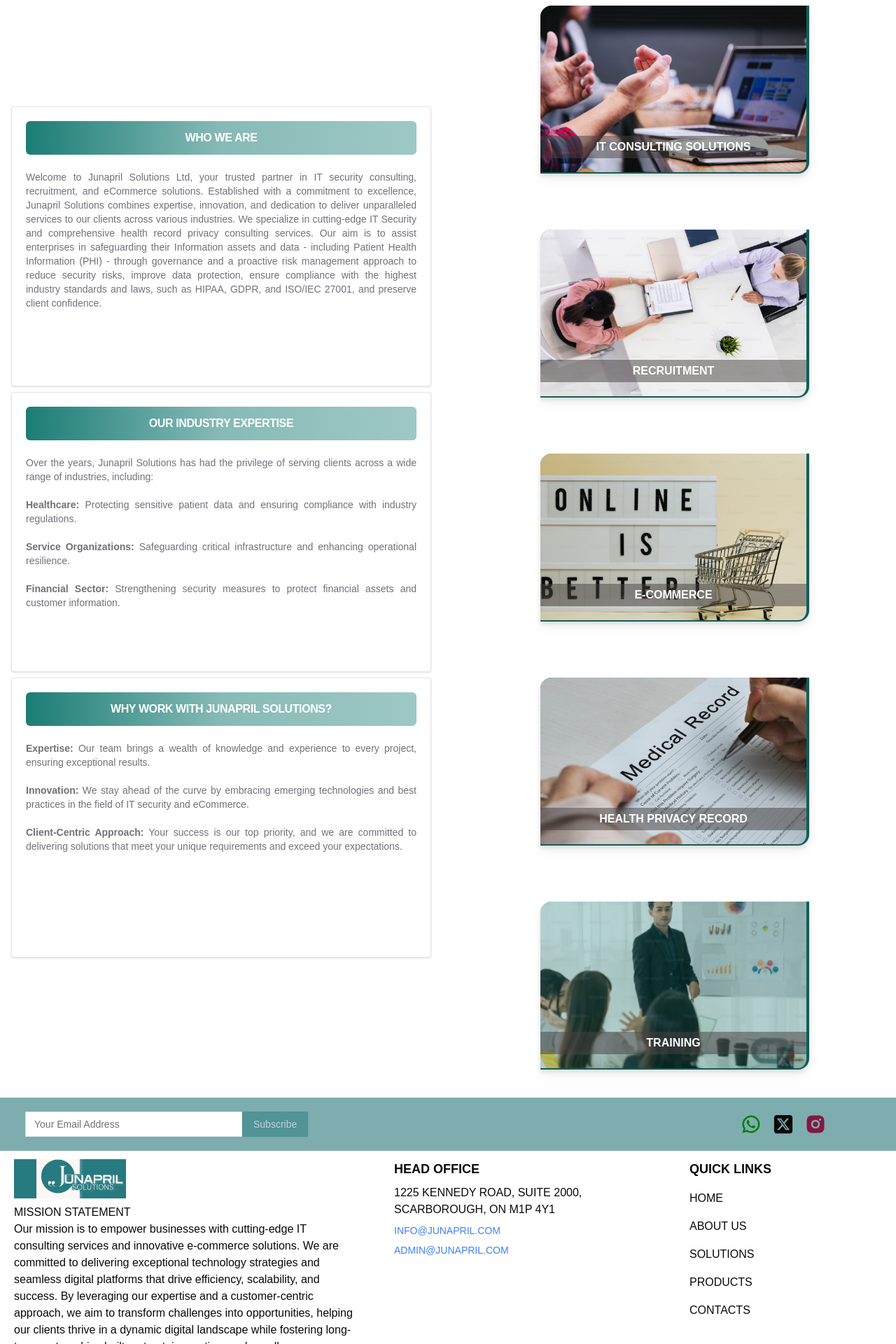
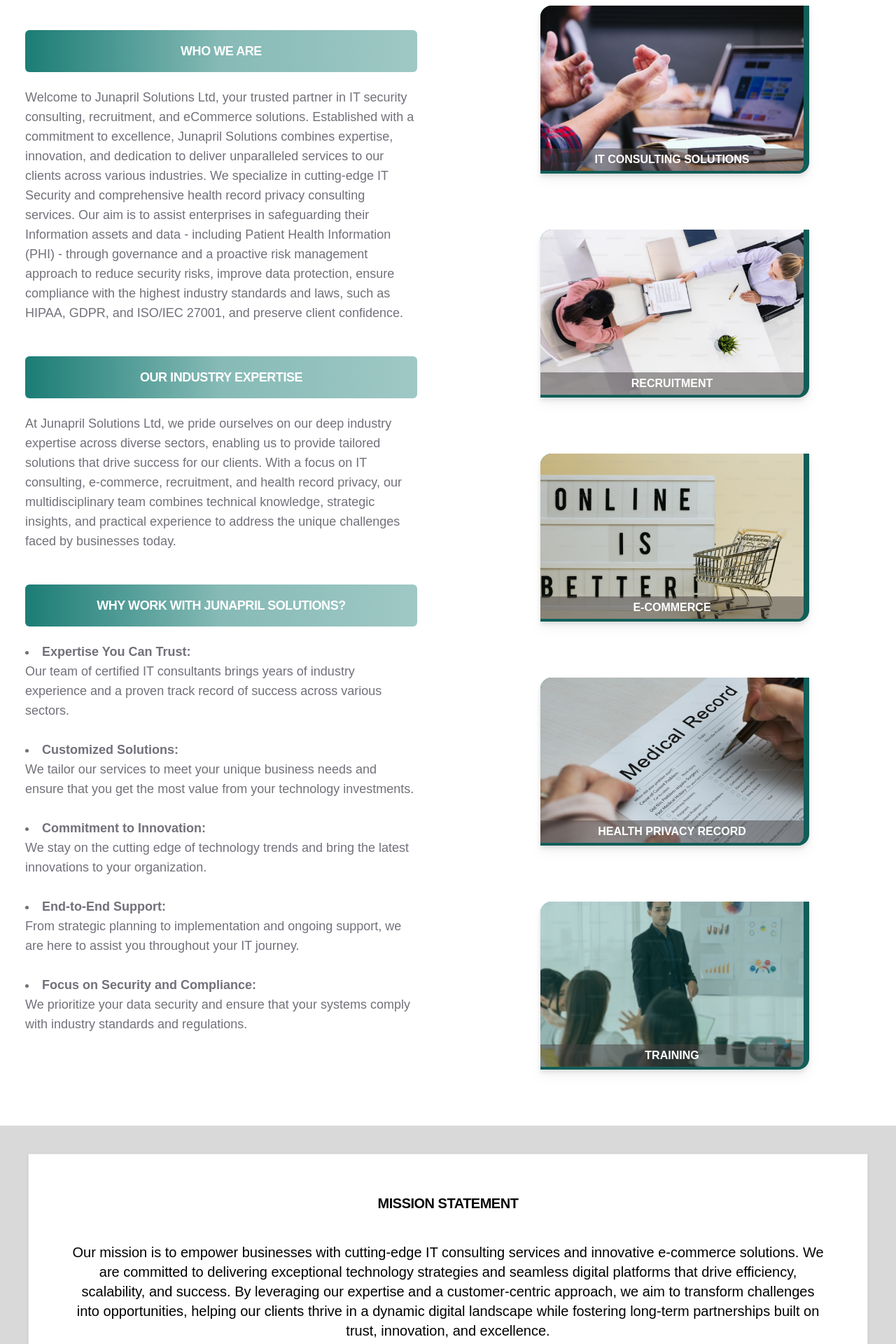
Before and after one commit to PraktyDev/junapril, a Next.js app: page /about in a window 1280 px wide. Shown: the part 880-2800 px from the top of the page at 70% size. Built offline with nearby package versions, Linux system fonts and the light colour scheme.

Commit message:
altered some text and styling in home, about and contact pages

```diff
--- a/src/app/about/page.js
+++ b/src/app/about/page.js
@@ -12,6 +12,7 @@
 
 const page = () => {
   return (
+    <>
     <section className="flex flex-col justify-center gap-4">
       <div className="relative flex items-center justify-between w-full h-screen bg-[url('/images/aboutheroimg.png')] bg-no-repeat">
         <div className="bg-black opacity-20 w-full h-screen absolute top-0"></div>
@@ -39,19 +40,27 @@
             title="WHO WE ARE"
             desc="Welcome to Junapril Solutions Ltd, your trusted partner in IT security consulting, recruitment, and  eCommerce solutions. Established with a commitment to excellence,  Junapril Solutions combines expertise, innovation, and dedication to  deliver unparalleled services to our clients across various industries. We specialize in cutting-edge IT Security and comprehensive health record privacy consulting services. Our aim is to assist enterprises in safeguarding their Information assets and data -  including Patient Health Information (PHI) - through governance and a proactive risk management approach to reduce security risks, improve data protection, ensure compliance with the highest industry standards and laws, such as HIPAA, GDPR, and ISO/IEC 27001, and preserve client confidence."
           />
-            <Card className='flex flex-col justify-between h-auto laptop:h-[400px] rounded-sm'>
+            <Card className='flex flex-col justify-between h-auto rounded-sm border-none shadow-none'>
                 <CardHeader className='flex flex-col gap-4'>
-                    <CardTitle className='text-center text-white uppercase py-4 bg-gradient-to-r from-teal-700/95 via-teal-700/50 to-teal-700/40 rounded-md'>Our Industry Expertise</CardTitle>
-                    <CardDescription className='text-justify'>
-                    Over the years, Junapril Solutions has had the privilege of serving clients across a wide range of industries, including:<br /><br /><span className='font-semibold'>Healthcare:</span> Protecting sensitive patient data and ensuring compliance with industry regulations.<br /><br /><span className='font-semibold'>Service Organizations:</span> Safeguarding critical infrastructure and enhancing operational resilience.<br /><br /><span className='font-semibold'>Financial Sector: </span>Strengthening security measures to protect financial assets and customer information.
+                    <CardTitle className='text-center text-base laptop:text-lg text-white uppercase py-4 bg-gradient-to-r from-teal-700/95 via-teal-700/50 to-teal-700/40 rounded-md'>Our Industry Expertise</CardTitle>
+                    <CardDescription className='text-left text-base laptop:text-lg'>
+                     At Junapril Solutions Ltd, we pride ourselves on our deep industry expertise across diverse sectors, enabling us to provide tailored solutions that drive success for our clients. With a focus on IT consulting, e-commerce, recruitment, and health record privacy, our multidisciplinary team combines technical knowledge, strategic insights, and practical experience to address the unique challenges faced by businesses today.
                     </CardDescription>
                 </CardHeader>
             </Card>
-            <Card className='flex flex-col justify-between h-auto laptop:h-[400px] rounded-sm'>
+            <Card className='flex flex-col justify-between h-auto rounded-sm border-none shadow-none'>
                 <CardHeader className='flex flex-col gap-4'>
-                    <CardTitle className='text-center text-white uppercase py-4 bg-gradient-to-r from-teal-700/95 via-teal-700/50 to-teal-700/40 rounded-md'>Why Work with Junapril Solutions?</CardTitle>
-                    <CardDescription className='text-justify'>
-                    <span className='font-semibold'>Expertise:</span> Our team brings a wealth of knowledge and experience to every project, ensuring exceptional results.<br /><br /><span className='font-semibold'>Innovation:</span> We stay ahead of the curve by embracing emerging technologies and best practices in the field of IT security and eCommerce.<br /><br /><span className='font-semibold'>Client-Centric Approach:</span> Your success is our top priority, and we are committed to delivering  solutions that meet your unique requirements and exceed your  expectations.
+                    <CardTitle className='text-center text-base laptop:text-lg text-white uppercase py-4 bg-gradient-to-r from-teal-700/95 via-teal-700/50 to-teal-700/40 rounded-md'>Why Work with Junapril Solutions?</CardTitle>
+                    <CardDescription className='text-left text-base laptop:text-lg'>
+                    <li className='font-semibold'>Expertise You Can Trust:</li> Our team of certified IT consultants brings years of industry experience and a proven track record of success across various sectors.
+                    <br /><br />
+                    <li className='font-semibold'>Customized Solutions:</li> We tailor our services to meet your unique business needs and ensure that you get the most value from your technology investments.
+                    <br /><br />
+                    <li className='font-semibold'>Commitment to Innovation:</li> We stay on the cutting edge of technology trends and bring the latest innovations to your organization.
+                    <br /><br />
+                    <li className='font-semibold'>End-to-End Support:</li> From strategic planning to implementation and ongoing support, we are here to assist you throughout your IT journey.
+                    <br /><br />
+                    <li className='font-semibold'>Focus on Security and Compliance:</li> We prioritize your data security and ensure that your systems comply with industry standards and regulations.
                     </CardDescription>
                 </CardHeader>
             </Card>
@@ -66,6 +75,18 @@
         </div>
       </div>
     </section>
+
+    <section className="bg-[#D9D9D9] p-5 laptop:p-10 mt-20">
+      <Card className='w-full laptop:px-10 py-4 rounded-none'>
+        <CardHeader className='flex flex-col gap-4'>
+            <CardTitle className='text-center uppercase text-lg laptop:text-xl laptop:my-5'>Mission Statement</CardTitle>
+            <CardDescription className='text-center text-base laptop:text-xl text-black'>
+             Our mission is to empower businesses with cutting-edge IT consulting services and innovative e-commerce solutions. We are committed to delivering exceptional technology strategies and seamless digital platforms that drive efficiency, scalability, and success. By leveraging our expertise and a customer-centric approach, we aim to transform challenges into opportunities, helping our clients thrive in a dynamic digital landscape while fostering long-term partnerships built on trust, innovation, and excellence.
+            </CardDescription>
+        </CardHeader>
+      </Card>
+    </section>
+    </>
   );
 };
 
--- a/src/app/contact/page.js
+++ b/src/app/contact/page.js
@@ -33,7 +33,7 @@
           <CardHeader className='flex flex-col items-center justify-center text-white'>
               <p className="flex items-center justify-center rounded-full p-3 bg-[#044B50]"><MapPin size={36} /></p>
               <CardTitle className='text-center font-semibold text-xl'>Location</CardTitle>
-              <CardDescription className='font-light text-center text-blue-100'>1225 Kennedy Road, Suite 2000, Scarborough, ON M1P 4Y1, Canada</CardDescription>
+              <CardDescription className='font-light text-center text-blue-100'>1225 Kennedy Road, Suite 2000, Scarborough, ON M1P 4Y1</CardDescription>
           </CardHeader>
         </Card>
 
@@ -42,9 +42,9 @@
               <p className="flex items-center justify-center rounded-full p-3 bg-[#044B50]"><InboxIcon size={36} /></p>
               <CardTitle className='text-center font-semibold text-xl'>Email</CardTitle>
               <CardDescription className='font-light text-center'>
-                <Link className='text-blue-100 hover:text-blue-50' href='malto:info@junapril.com'>info@junapril.com</Link>
+                <Link className='text-blue-100 hover:text-blue-50' href='malto:info@junapril.com'>Info@junapril.com</Link>
                 <br />
-                <Link className='text-blue-100 hover:text-blue-50' href='malto:admin@junapril.com'>admin@junapril.com</Link>
+                <Link className='text-blue-100 hover:text-blue-50' href='malto:admin@junapril.com'>Admin@junapril.com</Link>
               </CardDescription>
           </CardHeader>
         </Card>
--- a/src/app/page.js
+++ b/src/app/page.js
@@ -61,20 +61,20 @@
         </div>
 
         <div className='z-10 laptop:ml-5 flex flex-col w-[450px] tablet:w-[500px] space-y-8'>
-          <ServiceLinks title='IT CONSULTING' content='We understand the critical importance of safeguarding your digital assets and protecting your organization from cyber threats.Our team of experienced security professionals offers comprehensive consulting services to assess, design, and implement robust cybersecurity strategies tailored to your unique business needs.' />
-          <ServiceLinks title='RECRUITMENT' content='Finding the right talent is essential for the success of any organization. With our extensive network and industry expertise, Junapril Solutions specializes in recruiting top-tier IT security professionals who possess the skills and expertise needed to drive your organization forward.' />
-          <ServiceLinks title='TRAINING' content="Stay ahead of the curve with our cutting-edge training programs designed to empower your team with the knowledge and skills necessary to navigate today's complex IT security landscape. From cybersecurity fundamentals to advanced threat detection techniques, our training courses are tailored to address the specific needs of your organization." />
-          <ServiceLinks title='E-COMMERCE SOLUTION' content="In an increasingly digital world, eCommerce has become essential for businesses looking to expand their reach and increase revenue. Junapril Solutions offers comprehensive eCommerce solutions, including website development, payment gateway integration, and digital marketing services, to help you establish and grow your online presence." />
-          <ServiceLinks title='HEALTH RECORD PRIVACY' content={`Healthcare: Protecting sensitive patient data and ensuring compliance with industry regulations. 1. HIPAA (Health Insurance Portability and Accountability Act) 2. HITECH (Health Information Technology for Economic and Clinical Health) Act. Consultants help implement policies, procedures, and training to safeguard PHI, manage breaches, and ensure compliance.`}  />
+          <ServiceLinks title='IT CONSULTING' content='At Junapril Solutions Ltd, we understand that technology is the backbone of your business. Our IT consulting services are designed to help you harness the power of technology to drive efficiency, innovation, and growth. Whether you are looking to optimize your current infrastructure, implement new solutions, or safeguard your digital assets, our team of experts is here to guide you every step of the way.' />
+          <ServiceLinks title='RECRUITMENT' content='Our recruitment solutions are built on a foundation of industry knowledge and a keen understanding of workforce dynamics. We specialize in connecting organizations with top talent across various fields, including technology, healthcare, and finance.' />
+          <ServiceLinks title='TRAINING' content="In an ever-evolving technological landscape, continuous learning and development are crucial for organizations looking to stay competitive and secure. At Junapril Solutions Ltd, we offer comprehensive IT Training Services designed to equip your team with the knowledge and skills necessary to navigate today's digital challenges effectively. Our training programs are tailored to meet the unique needs of Investing in IT training is not just about keeping up with the latest technologies; it's about empowering your workforce to maximize productivity, enhance security, and foster innovation. With well-trained employees, organizations can mitigate risks, ensure compliance, and improve overall operational efficiency." />
+          <ServiceLinks title='E-COMMERCE SOLUTION' content="In the rapidly evolving e-commerce landscape, we provide expert guidance that empowers businesses to thrive online. Our team has a proven track record of developing successful e-commerce strategies, creating user-friendly platforms, and executing effective digital marketing campaigns. We stay ahead of industry trends, ensuring that our clients can capitalize on new opportunities while delivering exceptional customer experiences." />
+          <ServiceLinks title='HEALTH RECORD PRIVACY' content="In the healthcare sector, safeguarding patient information is paramount. Our health record privacy solutions are designed to help healthcare organizations comply with regulations while implementing robust security measures to protect sensitive data. Our team is well-versed in HIPAA compliance and best practices for privacy management, providing our clients with the expertise needed to navigate the complexities of health information security."  />
         </div>
       </div>
 
       <div className='grid grid-cols-1 tablet:grid-cols-2 gap-4 laptop:mt-5 mx-2 laptop:container laptop:mx-auto'>
-        <ServiceCard href='/products/it-consulting' src='/images/card1.png' title='IT CONSULTING' desc='We understand the critical importance of safeguarding your digital assets and protecting your organization from cyber threats. Our team of experienced security professionals offers comprehensive consulting services to assess, design, and implement robust cybersecurity strategies tailored to your unique business needs.' />
-        <ServiceCard href='/products/health-record-policy' src='/images/hprc.png' title='HEALTH RECORD PRIVACY' desc='Health Record Privacy is essential to protect patients, sensitive medical information. examples: Confidentiality, Integrity and Availability.' />
-        <ServiceCard href='/products/training' src='/images/cc.png' title='TRAINING' desc='Compliance Consulting helps organizations navigate regulatory requirements, manage risk and ensure adherence to laws and standards.' />
-        <ServiceCard href='/products/recruitment' src='/images/rct.png' title='RECRUITMENT' desc='Recruitment is the process of finding, attracting and selecting the best candidates for a job opening.' />
-        <ServiceCard  href='/products/e-commerce' src='/images/eCommerce.png' title='E-COMMERCE SOLUTION' desc='E-commerce solutions typically offers these functions 1. Website design and development 2. Product catalog management 3. Shopping Cart and Checkout etc.' />
+        <ServiceCard href='/products/it-consulting' src='/images/card1.png' title='IT CONSULTING' desc='At Junapril Solutions Ltd, we understand that technology is the backbone of your business.' />
+        <ServiceCard href='/products/health-record-policy' src='/images/hprc.png' title='HEALTH RECORD PRIVACY' desc='In the healthcare sector, safeguarding patient information is paramount.' />
+        <ServiceCard href='/products/training' src='/images/cc.png' title='TRAINING' desc='In an ever-evolving technological landscape, continuous learning and development are crucial for organizations looking to stay competitive and secure.' />
+        <ServiceCard href='/products/recruitment' src='/images/rct.png' title='RECRUITMENT' desc='Our recruitment solutions are built on a foundation of industry knowledge and a keen understanding of workforce dynamics.' />
+        <ServiceCard  href='/products/e-commerce' src='/images/eCommerce.png' title='E-COMMERCE' desc='In the rapidly evolving e-commerce landscape, we provide expert guidance that empowers businesses to thrive online.' />
       </div>
     </section>
   )
--- a/src/components/AboutCard.js
+++ b/src/components/AboutCard.js
@@ -7,10 +7,10 @@
 
 const AboutCard = ({title, desc}) => {
   return (
-    <Card className='flex flex-col justify-between h-auto laptop:h-[400px] rounded-sm'>
+    <Card className='flex flex-col justify-between h-auto rounded-sm border-none shadow-none'>
         <CardHeader className='flex flex-col gap-4'>
-            <CardTitle className='text-center text-white uppercase py-4 bg-gradient-to-r from-teal-700/95 via-teal-700/50 to-teal-700/40 rounded-md'>{title}</CardTitle>
-            <CardDescription className='text-justify'>{desc}</CardDescription>
+            <CardTitle className='text-center text-base laptop:text-lg text-white uppercase py-4 bg-gradient-to-r from-teal-700/95 via-teal-700/50 to-teal-700/40 rounded-md'>{title}</CardTitle>
+            <CardDescription className='text-left text-base laptop:text-lg'>{desc}</CardDescription>
         </CardHeader>
     </Card>
   )
--- a/src/components/AboutImageCard.js
+++ b/src/components/AboutImageCard.js
@@ -2,7 +2,7 @@
 
 const AboutImageCard = ({src, text, alt}) => {
   return (
-    <div className="relative w-56 bg-teal-700 laptop:w-96 h-56 laptop:h-60 overflow-hidden rounded-tl-2xl rounded-br-2xl drop-shadow-lg border-r-4 border-b-2 border-teal-800 group">
+    <div className="relative w-56 bg-teal-700 laptop:w-96 h-56 laptop:h-60 overflow-hidden rounded-tl-2xl rounded-br-2xl drop-shadow-lg border-r-4 border-b-2 laptop:border-r-8 laptop:border-b-4 border-teal-800 group">
       <div className="absolute inset-0 transition-transform duration-700 ease-in-out transform scale-110 group-hover:scale-100">
         <Image
           src={src}
@@ -11,7 +11,7 @@
           objectFit="cover"
         />
       </div>
-      <p className="absolute bottom-5 left-0 right-0 text-center text-white text-md uppercase font-bold z-10 bg-[#47404080] flex justify-center items-center py-1">{text}</p>
+      <p className="absolute bottom-0 left-0 right-0 text-center text-white text-md uppercase font-bold z-10 bg-[#47404080] flex justify-center items-center py-1">{text}</p>
     </div>
   )
 }
--- a/src/components/Review.js
+++ b/src/components/Review.js
@@ -33,7 +33,7 @@
           <CarouselContent>
             {reviews.map((review, index) => (
               <CarouselItem key={index}>
-                <Card className="bg-transparent border-none">
+                <Card className="bg-transparent border-none shadow-none">
                   <CardContent className="p-1">
                     <p className=' text-center text-md font-semibold'>{review.review}</p>
                   </CardContent>
--- a/src/components/ServiceCard.js
+++ b/src/components/ServiceCard.js
@@ -12,7 +12,7 @@
 
 const ServiceCard = ({ src, title, desc, href}) => {
   return (
-    <Card  className='relative flex flex-col h-auto tablet:h-[420px] bg-[#277A8080] text-white rounded-sm justify-between'>
+    <Card  className='relative flex flex-col h-auto tablet:h-[420px] bg-[#5F9CA1] text-black rounded-sm justify-between'>
         <div className="w-auto h-48 inset-0 transition-transform duration-700 ease-in-out transform scale-100 hover:scale-95">
             <Image
                 src={src}
@@ -24,7 +24,7 @@
         </div>
         <CardHeader className='flex flex-col'>
             <CardTitle>{title}</CardTitle>
-            <CardDescription className='text-white text-left leading-5 laptop:leading-6'>{desc}</CardDescription>
+            <CardDescription className='text-black text-left leading-5 laptop:leading-6'>{desc}</CardDescription>
         </CardHeader>
         <CardFooter className=''>
           <Link  href={href}>
--- a/src/components/ServiceLinks.js
+++ b/src/components/ServiceLinks.js
@@ -9,8 +9,8 @@
   return (
     <Popover className='laptop:relative'>
       <PopoverTrigger>
-        <div className='flex items-center justify-between shadow-sm rounded-sm pl-20 bg-white hover:bg-gradient-to-r from-teal-700/95 via-teal-700/50 to-teal-700/40 transition-all duration-1000 hover:ease-in-out'>
-            <p className='text-black text-left text-lg laptop:text-xl uppercase font-bold py-4 basis-2/3'>{title}</p>
+        <div className='flex items-center justify-between shadow-sm rounded-sm pl-20 bg-white hover:bg-black hover:text-white transition-all duration-1000 hover:ease-in-out'>
+            <p className='text-left text-lg laptop:text-xl uppercase font-bold py-4 basis-2/3'>{title}</p>
             <ArrowRightCircleIcon className='basis-1/3'/>
         </div>
       </PopoverTrigger>
--- a/tailwind.config.js
+++ b/tailwind.config.js
@@ -14,7 +14,7 @@
 	},
   	extend: {
 		animation: {
-			'text-blink': 'text-blink 1.1s linear infinite alternate',
+			'text-blink': 'text-blink 1.2s linear infinite alternate',
 		},
 		keyframes: {
 			'text-blink': {
```
Also changed, not shown: src/components/GetInTouch.js (+2 -17 lines).
